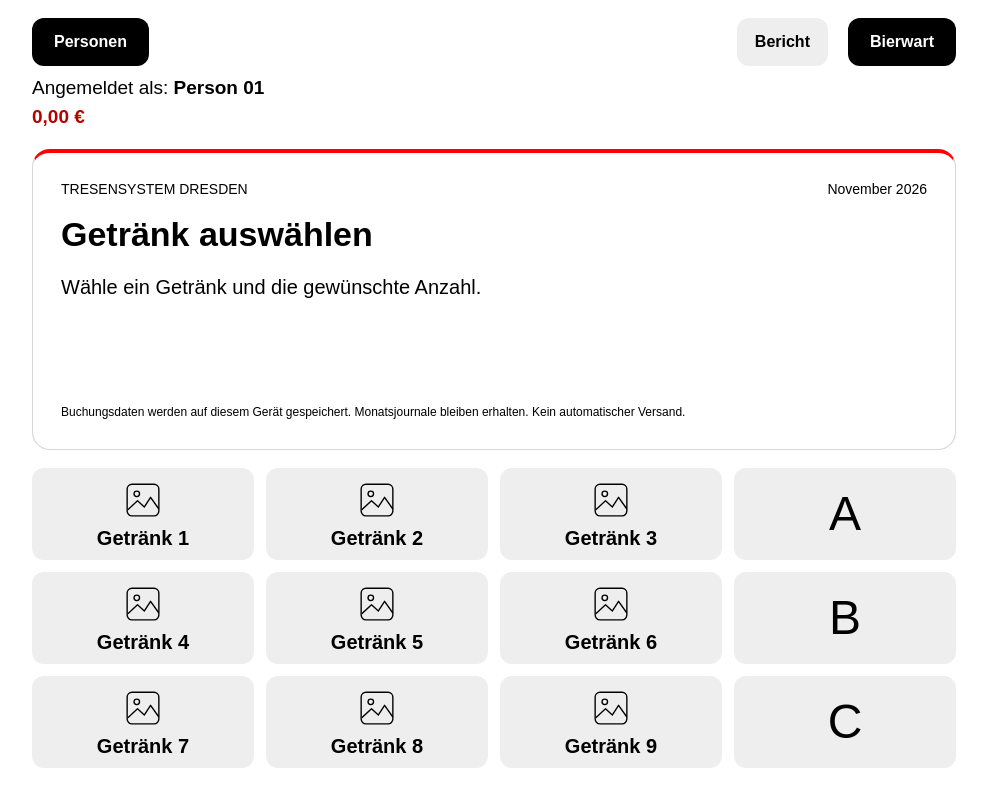
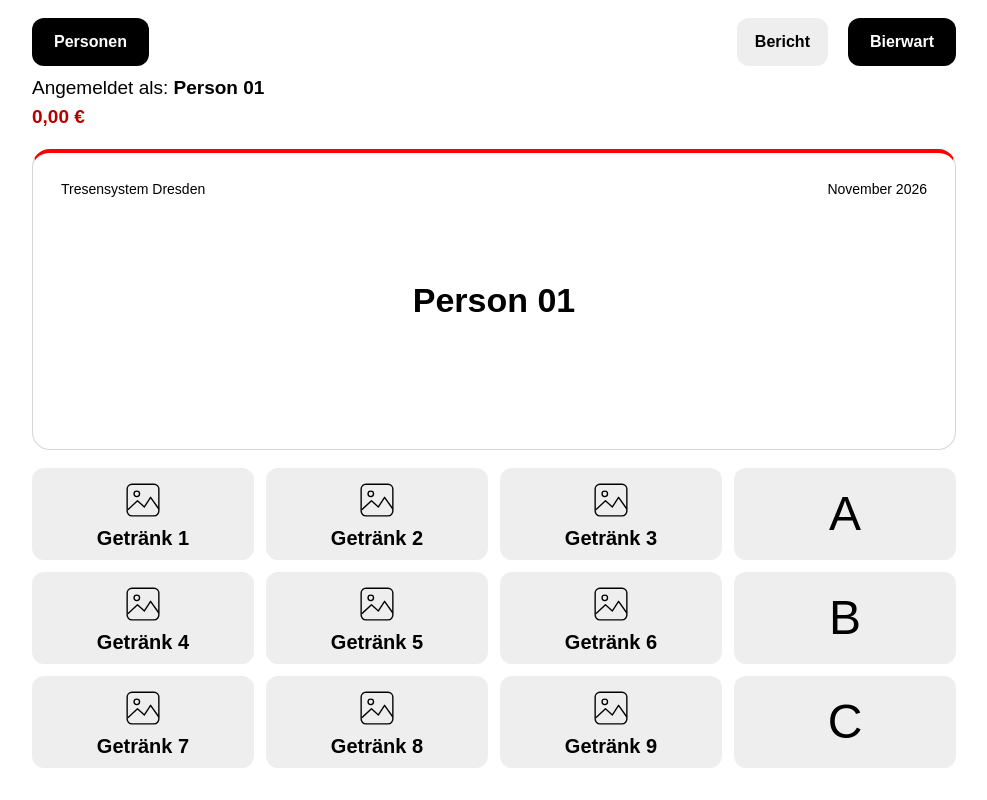
Before and after one commit to JonathanDDIL/tresensystem, a plain HTML site: page index.html in a window 1280 px wide. Both pictures are taken after a click on the button "Chip auflegen". Shown: the whole page, without its empty margins (146-1133 px from the left). Drawn offline with Linux system fonts and the light colour scheme.

Commit message:
Center the active account and booking confirmation

```diff
--- a/index.html
+++ b/index.html
@@ -187,30 +187,36 @@
         border-top: 4px solid var(--red);
         border-radius: var(--radius);
         padding: clamp(16px, 3vw, 28px);
-        display: flex;
-        flex-direction: column;
+        display: grid;
+        grid-template-rows: 1fr auto 1fr;
         gap: 18px;
         min-height: 0;
-        overflow: hidden;
+        overflow: auto;
+      }
+      .display.has-booking {
+        grid-template-rows: auto auto 1fr;
       }
       .display-head {
         display: flex;
         justify-content: space-between;
-        align-items: center;
+        align-self: start;
         gap: 12px;
         font-size: 14px;
       }
+      .display-content {
+        min-width: 0;
+        justify-self: center;
+        overflow-wrap: anywhere;
+      }
       .display h1 {
         font-size: clamp(22px, 4vw, 34px);
-      }
-      .hint {
-        font-size: clamp(15px, 2.5vw, 20px);
-        line-height: 1.5;
+        text-align: center;
       }
       .receipt {
         display: flex;
         flex-direction: column;
         gap: 10px;
+        margin-top: 10px;
       }
       .receipt strong {
         font-size: clamp(20px, 4vw, 32px);
@@ -221,12 +227,6 @@
         gap: 16px;
         font-size: clamp(15px, 2.5vw, 20px);
       }
-      .storage-note {
-        margin-top: auto;
-        font-size: 12px;
-        line-height: 1.4;
-      }
-
       /* 7. Getränkeraster: vier Spalten und drei Zeilen */
       .grid {
         display: grid;
@@ -581,9 +581,6 @@
         }
         .product-image svg {
           max-height: 38px;
-        }
-        .storage-note {
-          font-size: 10px;
         }
         .modal-body {
           padding: 16px;
@@ -702,17 +699,13 @@
       <!-- Anzeigefeld für die aktuelle Auswahl und die letzte erfolgreiche Buchung. -->
       <section class="display" aria-label="Aktuelle Buchung">
         <div class="display-head">
-          <span>TRESENSYSTEM DRESDEN</span
-          ><span id="month" class="month"></span>
+          <span>Tresensystem Dresden</span>
+          <span id="month" class="month"></span>
         </div>
-        <h1 id="display-title">Getränk auswählen</h1>
-        <div id="receipt" class="receipt" aria-live="polite">
-          <p class="hint">Wähle ein Getränk und die gewünschte Anzahl.</p>
+        <div class="display-content">
+          <h1 id="display-title"></h1>
+          <div id="receipt" class="receipt" aria-live="polite" hidden></div>
         </div>
-        <p class="storage-note">
-          Buchungsdaten werden auf diesem Gerät gespeichert. Monatsjournale
-          bleiben erhalten. Kein automatischer Versand.
-        </p>
         <p id="storage-error" class="error" role="alert" hidden></p>
       </section>
       <!-- Die zwölf Raster-Schaltflächen werden im JavaScript erzeugt. -->
@@ -1162,14 +1155,12 @@
         $(id).showModal();
       }
 
-      // Das obere Anzeigefeld auf die Getränkeauswahl zurücksetzen.
+      // Vor der Buchung zeigt das Anzeigefeld den Namen des aktiven Kontos.
       function resetDisplay() {
-        $("display-title").textContent = "Getränk auswählen";
+        $("display-title").textContent = activePerson.name;
         $("receipt").replaceChildren();
-        const hint = document.createElement("p");
-        hint.className = "hint";
-        hint.textContent = "Wähle ein Getränk und die gewünschte Anzahl.";
-        $("receipt").append(hint);
+        $("receipt").hidden = true;
+        $("display-title").closest(".display").classList.remove("has-booking");
       }
 
       // 8. Chip-Schaltfläche: Hauptseite mit Person 01 als aktivem Konto öffnen.
@@ -1177,6 +1168,7 @@
         $("start").hidden = true;
         $("app").hidden = false;
         updateAccount();
+        resetDisplay();
       });
 
       // 9. Personenwahl: Suchtext filtern, Guthaben anzeigen und Auswahl übernehmen.
@@ -1362,6 +1354,8 @@
           state = next;
           updateAccount();
           $("display-title").textContent = "Buchung erfolgreich";
+          $("display-title").closest(".display").classList.add("has-booking");
+          $("receipt").hidden = false;
           $("receipt").replaceChildren();
           const title = document.createElement("strong");
           title.textContent = `${quantity} × ${selectedDrink.name}`;
```
